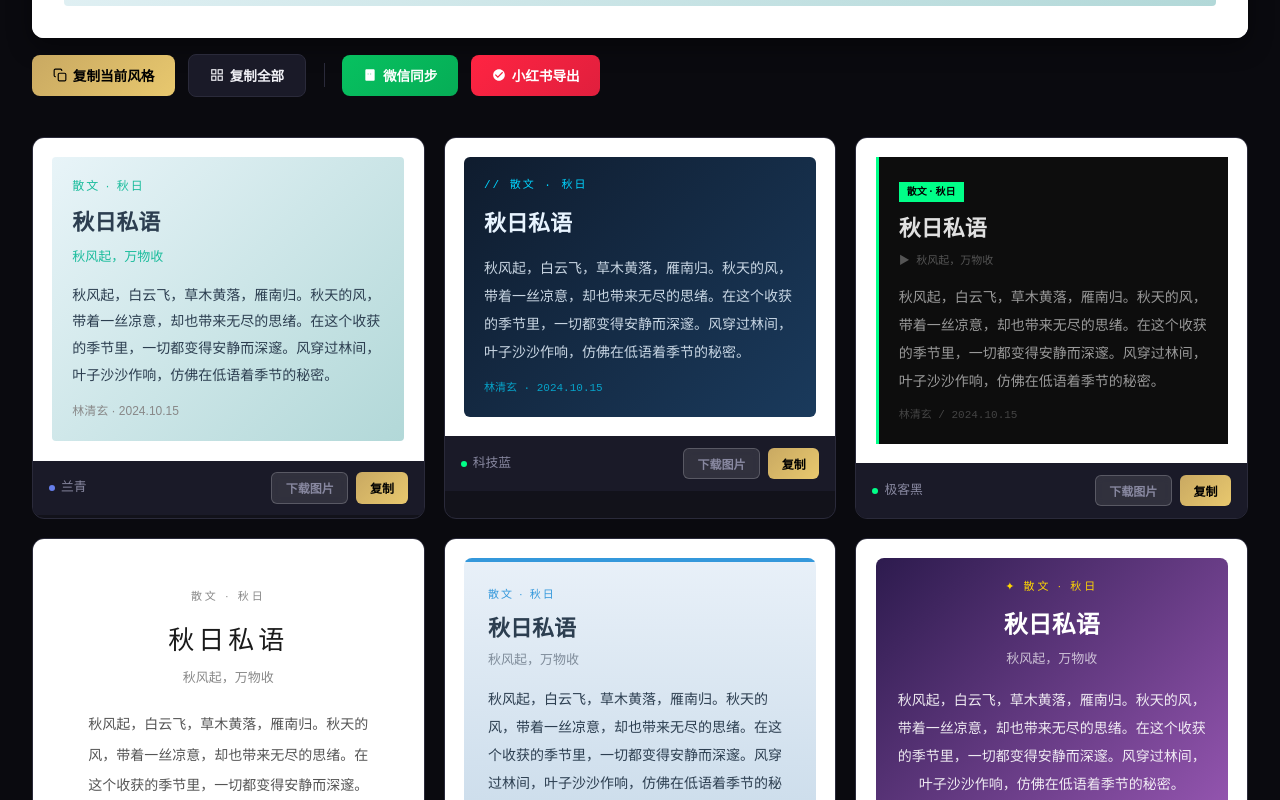
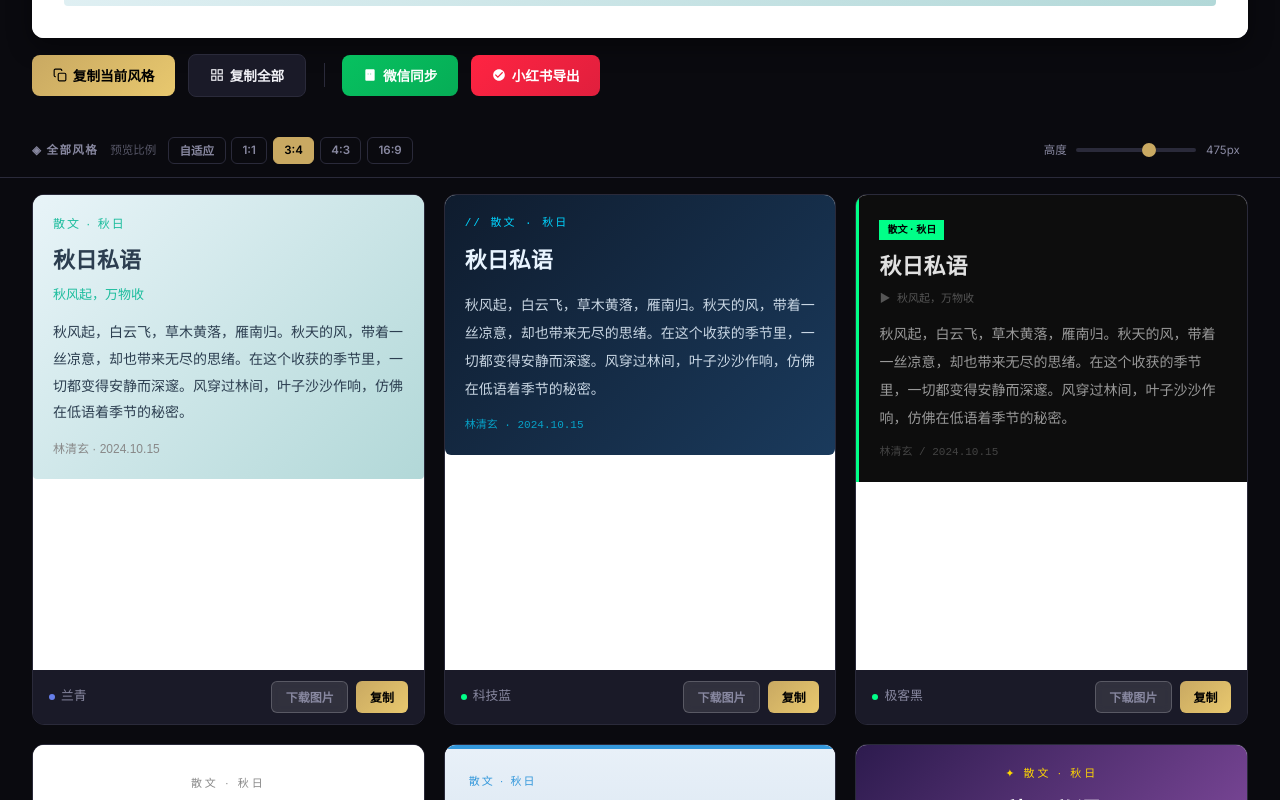
Before and after one commit to WhoJave/WeChatArticleStyleGenerator, a Vue app: page / in a window 1280 px wide. Shown: the part 900-1700 px from the top of the page. Built offline with nearby package versions, Linux system fonts and the light colour scheme.

Commit message:
feat: add aspect ratio presets and height slider to card grid

```diff
--- a/src/components/CardGrid.vue
+++ b/src/components/CardGrid.vue
@@ -1,14 +1,45 @@
 <template>
+  <div class="card-grid-wrapper">
+    <!-- Toolbar above the grid -->
+    <div class="grid-toolbar container">
+      <div class="toolbar-left">
+        <span class="toolbar-label">◈ 全部风格</span>
+        <span class="toolbar-hint">预览比例</span>
+        <div class="ratio-presets">
+          <button
+            v-for="preset in ratioPresets"
+            :key="preset.label"
+            class="ratio-btn"
+            :class="{ active: activePreset === preset.label }"
+            @click="applyPreset(preset)"
+          >{{ preset.label }}</button>
+        </div>
+      </div>
+      <div class="toolbar-right">
+        <span class="slider-label">高度</span>
+        <input
+          type="range"
+          min="120"
+          max="700"
+          step="10"
+          v-model.number="previewHeight"
+          class="height-slider"
+          @input="activePreset = '自定义'"
+        />
+        <span class="slider-value">{{ previewHeight }}px</span>
+      </div>
+    </div>
+
+    <!-- Card grid -->
     <div class="cards-grid">
       <div
         v-for="(style, idx) in styles"
         :key="style.id"
         class="card-item"
-      :class="{ 'card-selected': false }"
         @click="$emit('select', idx)"
       >
-      <div class="card-preview">
-        <div v-html="style.render(articleData)" :ref="el => setPreviewRef(el, style.id)"></div>
+        <div class="card-preview" :style="{ height: previewHeight + 'px' }">
+          <div class="card-preview-inner" v-html="style.render(articleData)" :ref="el => setPreviewRef(el, style.id)"></div>
         </div>
         <div class="card-footer">
           <span class="card-name">
@@ -36,6 +67,7 @@
         </div>
       </div>
     </div>
+  </div>
 </template>
 
 <script setup>
@@ -52,6 +84,33 @@ const copyStatuses = reactive({})
 const downloadStatuses = reactive({})
 const cardPreviews = ref({})
 
+// Aspect ratio / height control
+const previewHeight = ref(300)
+const activePreset = ref('3:4')
+
+const ratioPresets = [
+  { label: '自适应', height: null },
+  { label: '1:1', ratio: 1 },
+  { label: '3:4', ratio: 4 / 3 },
+  { label: '4:3', ratio: 3 / 4 },
+  { label: '16:9', ratio: 9 / 16 },
+]
+
+function applyPreset(preset) {
+  activePreset.value = preset.label
+  if (preset.height !== undefined && preset.height === null) {
+    // auto — use a comfortable default
+    previewHeight.value = 300
+    return
+  }
+  // We target a card width of approximately 380px (grid minmax)
+  const cardWidth = 356 // 380px - 2*12px padding
+  previewHeight.value = Math.round(cardWidth * preset.ratio)
+}
+
+// Init with 3:4
+applyPreset(ratioPresets[2])
+
 function setPreviewRef(el, id) {
   if (el) cardPreviews.value[id] = el
 }
@@ -67,38 +126,30 @@ async function handleCopy(idx) {
   const style = props.styles[idx]
   copyStatuses[style.id] = 'copying'
   emit('copy', idx)
-  // The parent will handle the actual copy; we simulate status locally
   setTimeout(() => {
     copyStatuses[style.id] = 'copied'
-    setTimeout(() => {
-      copyStatuses[style.id] = ''
-    }, 2000)
+    setTimeout(() => { copyStatuses[style.id] = '' }, 2000)
   }, 200)
 }
 
 async function handleDownload(idx, styleId) {
   const style = props.styles[idx]
-  if(downloadStatuses[styleId] === 'downloading') return
+  if (downloadStatuses[styleId] === 'downloading') return
   downloadStatuses[styleId] = 'downloading'
   try {
     const html2canvas = (await import('html2canvas')).default
     const el = cardPreviews.value[styleId]
     if (!el) throw new Error('Preview element not found')
-
-    // Capture the first child (the actual rendered <section>) to avoid the outer white padding
     const targetEl = el.firstElementChild || el
-
     const canvas = await html2canvas(targetEl, {
-      backgroundColor: null, // use null for transparent background so rounded corners don't have white edges
+      backgroundColor: null,
       scale: 2,
       useCORS: true,
     })
-
     const link = document.createElement('a')
     link.download = `${props.articleData.title || '文章排版'}_${style.name}.png`
     link.href = canvas.toDataURL('image/png')
     link.click()
-
     emit('toast', '图片已下载', 'success')
   } catch (err) {
     console.error('Export failed:', err)
@@ -110,9 +161,119 @@ async function handleDownload(idx, styleId) {
 </script>
 
 <style scoped>
+.card-grid-wrapper {
+  margin-top: 1.5rem;
+}
+
+/* ── Toolbar ── */
+.grid-toolbar {
+  display: flex;
+  align-items: center;
+  justify-content: space-between;
+  flex-wrap: wrap;
+  gap: 0.8rem;
+  margin-bottom: 1rem;
+  padding-bottom: 0.8rem;
+  border-bottom: 1px solid var(--border);
+}
+
+.toolbar-left {
+  display: flex;
+  align-items: center;
+  gap: 0.75rem;
+}
+
+.toolbar-right {
+  display: flex;
+  align-items: center;
+  gap: 0.6rem;
+}
+
+.toolbar-label {
+  font-size: 0.72rem;
+  color: var(--text-secondary);
+  text-transform: uppercase;
+  letter-spacing: 0.12em;
+  font-weight: 600;
+  white-space: nowrap;
+}
+
+.toolbar-hint {
+  font-size: 0.72rem;
+  color: var(--text-secondary);
+  opacity: 0.6;
+  white-space: nowrap;
+}
+
+.ratio-presets {
+  display: flex;
+  gap: 0.35rem;
+}
+
+.ratio-btn {
+  padding: 0.28rem 0.65rem;
+  border-radius: 6px;
+  border: 1px solid var(--border);
+  background: transparent;
+  color: var(--text-secondary);
+  font-size: 0.72rem;
+  font-weight: 600;
+  cursor: pointer;
+  font-family: inherit;
+  transition: all var(--transition);
+  white-space: nowrap;
+}
+
+.ratio-btn:hover {
+  border-color: var(--accent);
+  color: var(--accent);
+}
+
+.ratio-btn.active {
+  background: var(--accent);
+  border-color: var(--accent);
+  color: #000;
+}
+
+.slider-label {
+  font-size: 0.72rem;
+  color: var(--text-secondary);
+}
+
+.height-slider {
+  -webkit-appearance: none;
+  width: 120px;
+  height: 4px;
+  border-radius: 2px;
+  background: var(--border);
+  outline: none;
+  cursor: pointer;
+}
+
+.height-slider::-webkit-slider-thumb {
+  -webkit-appearance: none;
+  width: 14px;
+  height: 14px;
+  border-radius: 50%;
+  background: var(--accent);
+  cursor: pointer;
+  transition: transform var(--transition);
+}
+
+.height-slider::-webkit-slider-thumb:hover {
+  transform: scale(1.2);
+}
+
+.slider-value {
+  font-size: 0.72rem;
+  color: var(--text-secondary);
+  min-width: 42px;
+}
+
+/* ── Grid ── */
 .cards-grid {
   max-width: 1440px;
-  margin: 1.5rem auto;
+  margin: 0 auto;
   padding: 0 2rem 3rem;
   display: grid;
   grid-template-columns: repeat(auto-fill, minmax(380px, 1fr));
@@ -142,20 +303,18 @@ async function handleDownload(idx, styleId) {
   border-color: var(--border-light);
 }
 
+/* ── Preview box with fixed height ── */
 .card-preview {
-  padding: 1.2rem;
+  overflow: hidden;
   background: #ffffff;
-  max-height: 500px;
-  overflow-y: auto;
+  position: relative;
+  /* height is bound via :style */
 }
 
-/* Customize scrollbar for preview */
-.card-preview::-webkit-scrollbar {
-  width: 6px;
-}
-.card-preview::-webkit-scrollbar-thumb {
-  background: var(--border);
-  border-radius: 3px;
+.card-preview-inner {
+  width: 100%;
+  /* scale down large content to fit without scroll */
+  transform-origin: top left;
 }
 
 .card-footer {
@@ -183,9 +342,9 @@ async function handleDownload(idx, styleId) {
 }
 
 .card-category-dot.gradient { background: #667eea; }
-.card-category-dot.glass { background: #a78bfa; }
-.card-category-dot.geek { background: #00ff88; }
-.card-category-dot.classic { background: #888; }
+.card-category-dot.glass    { background: #a78bfa; }
+.card-category-dot.geek     { background: #00ff88; }
+.card-category-dot.classic  { background: #888; }
 
 .card-actions {
   display: flex;
@@ -206,23 +365,14 @@ async function handleDownload(idx, styleId) {
   transition: all var(--transition);
 }
 
-.action-btn:hover:not(:disabled) {
-  transform: scale(1.05);
-}
+.action-btn:hover:not(:disabled) { transform: scale(1.05); }
 
 .copy-btn {
   background: linear-gradient(135deg, var(--accent), #e8c86e);
   color: #000;
 }
-
-.copy-btn:hover:not(:disabled) {
-  box-shadow: 0 2px 8px rgba(201, 169, 98, 0.3);
-}
-
-.copy-btn.copied {
-  background: var(--success);
-  color: #fff;
-}
+.copy-btn:hover:not(:disabled) { box-shadow: 0 2px 8px rgba(201, 169, 98, 0.3); }
+.copy-btn.copied { background: var(--success); color: #fff; }
 
 .download-btn {
   background: rgba(255, 255, 255, 0.1);
@@ -230,16 +380,12 @@ async function handleDownload(idx, styleId) {
   border: 1px solid rgba(255, 255, 255, 0.2);
   backdrop-filter: blur(4px);
 }
-
 .download-btn:hover:not(:disabled) {
   background: rgba(255, 255, 255, 0.2);
   color: var(--text-primary);
 }
 
-.action-btn:disabled {
-  opacity: 0.6;
-  cursor: not-allowed;
-}
+.action-btn:disabled { opacity: 0.6; cursor: not-allowed; }
 
 .spinner {
   width: 12px;
@@ -250,14 +396,11 @@ async function handleDownload(idx, styleId) {
   animation: spin 0.6s linear infinite;
 }
 
-@keyframes spin {
-  to { transform: rotate(360deg); }
-}
+@keyframes spin { to { transform: rotate(360deg); } }
 
 @media (max-width: 768px) {
-  .cards-grid {
-    grid-template-columns: 1fr;
-    padding: 0 1rem 2rem;
-  }
+  .cards-grid { grid-template-columns: 1fr; padding: 0 1rem 2rem; }
+  .height-slider { width: 80px; }
+  .toolbar-hint { display: none; }
 }
 </style>
```
Lines whose indentation alone changed are shown as unchanged.
